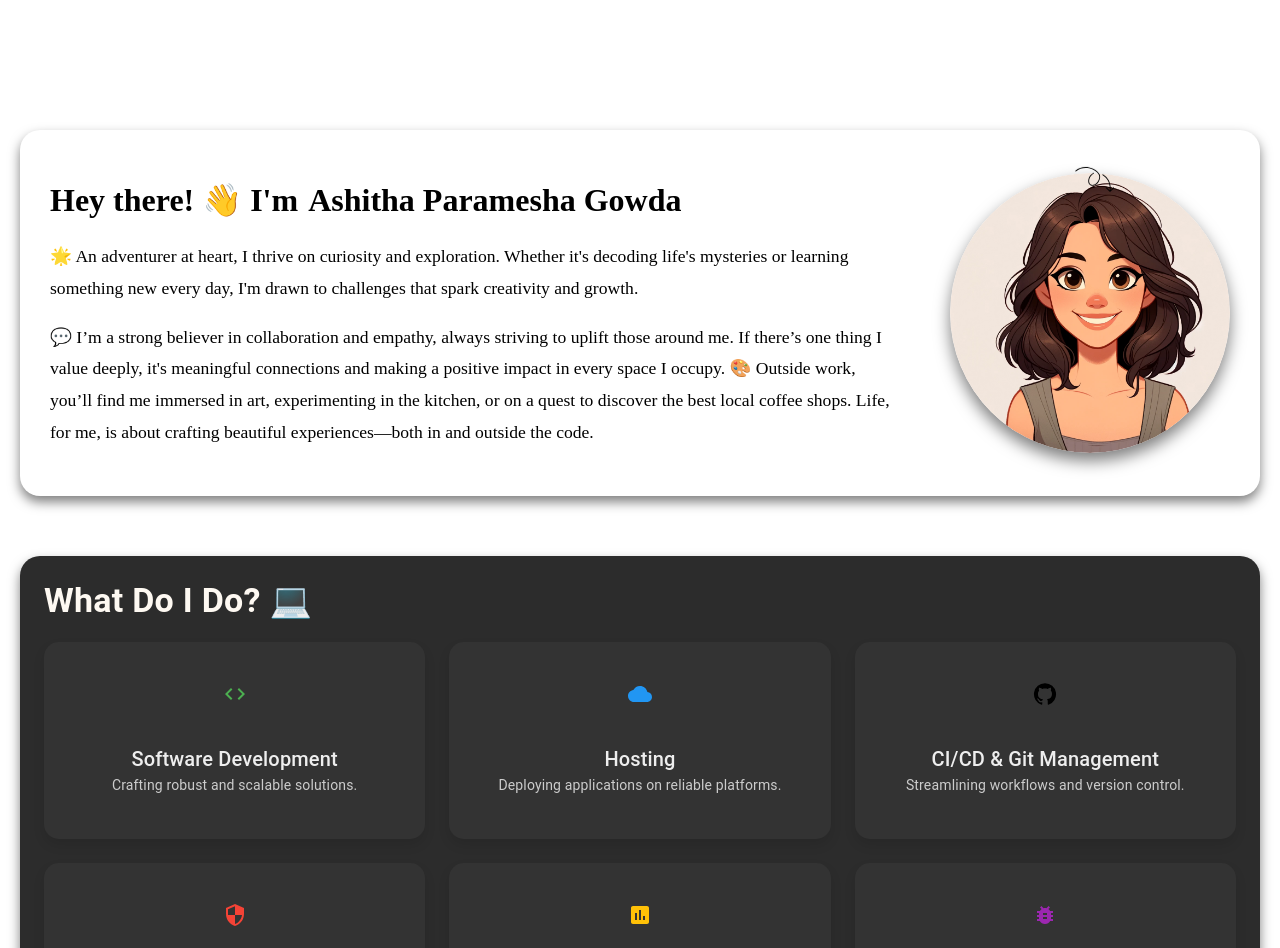
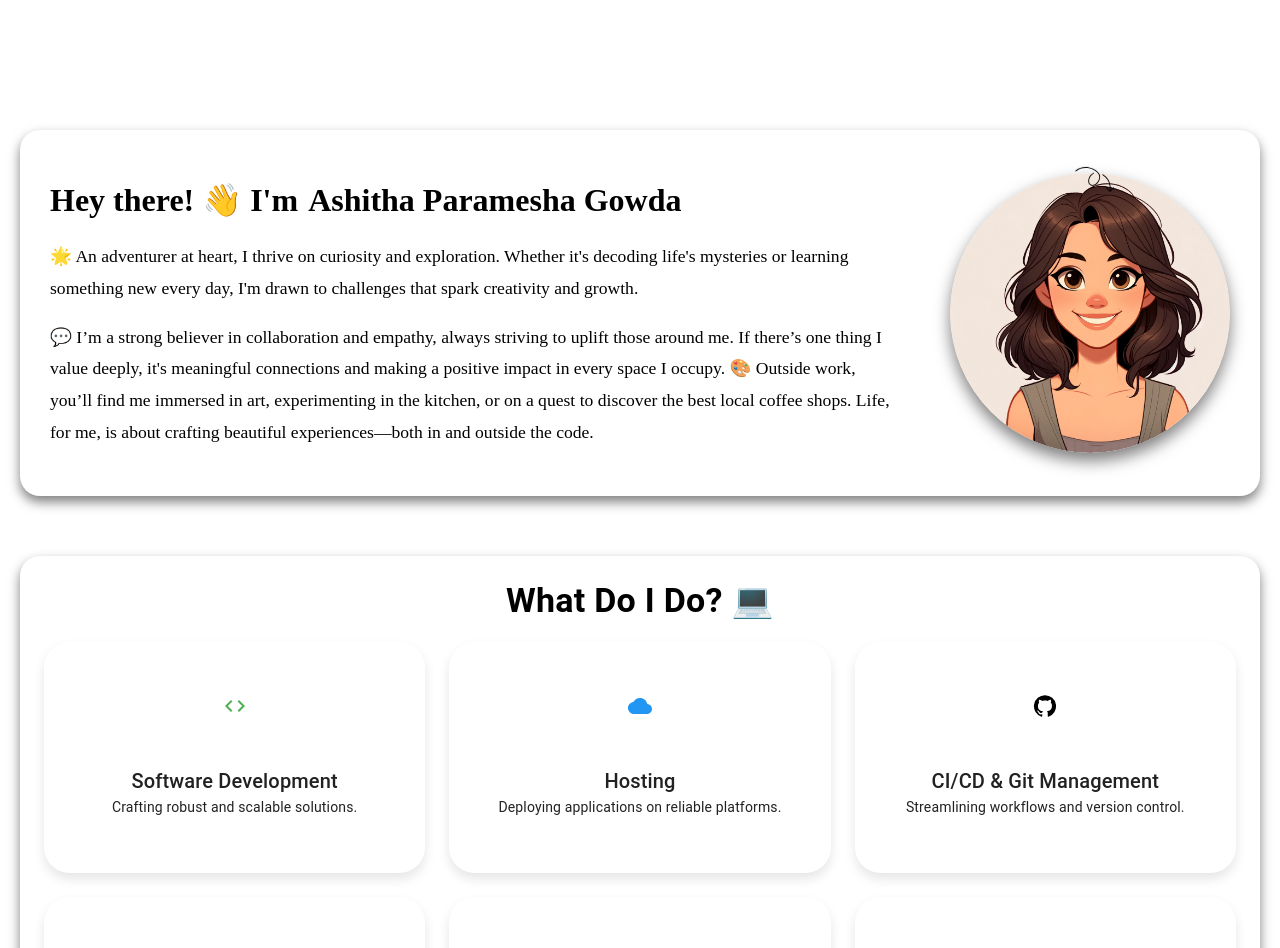
Before and after one commit to AshithaPGowda/portfolio, a Next.js app: page /home in a window 1280 px wide. Shown: the top 948 px of the page. Built offline with nearby package versions, Linux system fonts and the light colour scheme.

Commit message:
updating what do I do section

```diff
--- a/src/app/components/sectionPersonal/what DoIDo.js
+++ b/src/app/components/sectionPersonal/what DoIDo.js
@@ -1,21 +1,85 @@
 "use client";
 
 import { Card, CardContent, Grid, Typography } from "@mui/material";
-import { Code, Cloud, GitHub, Security, Assessment, BugReport, Api, Settings, Psychology } from "@mui/icons-material";
+import {
+    Code,
+    Cloud,
+    GitHub,
+    Security,
+    Assessment,
+    BugReport,
+    Api,
+    Settings,
+    Psychology,
+} from "@mui/icons-material";
 import { useState } from "react";
 import COLOURS from "@/app/colours";
 
 const WhatDoIDo = ({ theme }) => {
     const skills = [
-        { color: "#4CAF50", icon: <Code />, title: "Software Development", description: "Crafting robust and scalable solutions." },
-        { color: "#2196F3", icon: <Cloud />, title: "Hosting", description: "Deploying applications on reliable platforms." },
-        { color: "#000", icon: <GitHub />, title: "CI/CD & Git Management", description: "Streamlining workflows and version control." },
-        { color: "#F44336", icon: <Security />, title: "Testing & Security", description: "Ensuring code quality and system security." },
-        { color: "#FFC107", icon: <Assessment />, title: "Load Testing", description: "Optimizing performance under stress." },
-        { color: "#9C27B0", icon: <BugReport />, title: "Debugging", description: "Diagnosing and solving complex issues." },
-        { color: "#FF5722", icon: <Api />, title: "RESTful APIs", description: "Building efficient and scalable API integrations." },
-        { color: "#607D8B", icon: <Settings />, title: "Smart Contracts", description: "Developing secure blockchain-based applications." },
-        { color: "#8BC34A", icon: <Psychology />, title: "AI Algorithm Development", description: "Creating intelligent systems for real-world challenges." },
+        {
+            color: "#4CAF50",
+            icon: <Code />,
+            title: "Software Development",
+            description: "Crafting robust and scalable solutions.",
+            details: "Programming & Scripting: Python, Shell Scripting, SQL, C, C++, Java, C#.",
+        },
+        {
+            color: "#2196F3",
+            icon: <Cloud />,
+            title: "Hosting",
+            description: "Deploying applications on reliable platforms.",
+            details: "Tools: AWS, Docker, Jenkins, Ubuntu, Linux.",
+        },
+        {
+            color: "#000",
+            icon: <GitHub />,
+            title: "CI/CD & Git Management",
+            description: "Streamlining workflows and version control.",
+            details: "Git, CI/CD Pipelines, Jenkins, GitHub Actions.",
+        },
+        {
+            color: "#F44336",
+            icon: <Security />,
+            title: "Testing & Security",
+            description: "Ensuring code quality and system security.",
+            details: "Jest, Mocha, Chai, TDD, Rate Limiting, XSS, MITM Protection.",
+        },
+        {
+            color: "#FFC107",
+            icon: <Assessment />,
+            title: "Load Testing",
+            description: "Optimizing performance under stress.",
+            details: "Postman, LoadRunner, K6, Performance Benchmarks.",
+        },
+        {
+            color: "#9C27B0",
+            icon: <BugReport />,
+            title: "Debugging",
+            description: "Diagnosing and solving complex issues.",
+            details: "Event-Driven Systems, Error Tracking, Profiling Tools.",
+        },
+        {
+            color: "#FF5722",
+            icon: <Api />,
+            title: "RESTful APIs",
+            description: "Building efficient and scalable API integrations.",
+            details: "REST API, GraphQL, WebSockets, CQRS, Microservices.",
+        },
+        {
+            color: "#607D8B",
+            icon: <Settings />,
+            title: "Smart Contracts",
+            description: "Developing secure blockchain-based applications.",
+            details: "Solidity, Hardhat, Web3.js, Ethers.js, DeFi, NFT Development.",
+        },
+        {
+            color: "#8BC34A",
+            icon: <Psychology />,
+            title: "AI Algorithm Development",
+            description: "Creating intelligent systems for real-world challenges.",
+            details: "TensorFlow, PyTorch, Scikit-learn, AI Pipelines.",
+        },
     ];
 
     const [hoveredIndex, setHoveredIndex] = useState(null);
@@ -24,18 +88,22 @@ const WhatDoIDo = ({ theme }) => {
         <div
             style={{
                 padding: "3vh",
-                backgroundColor: theme === "LIGHT" ? "#fdfdfd" : "#2c2c2c",
+                backgroundColor: COLOURS[`SECTION_COLOUR_${theme}`],
                 borderRadius: "20px",
-                boxShadow: theme === "LIGHT" ? "0 6px 12px rgba(0, 0, 0, 0.1)" : "0 6px 12px rgba(0, 0, 0, 0.5)",
+                boxShadow:
+                    theme === "LIGHT"
+                        ? "0 6px 12px rgba(0, 0, 0, 0.1)"
+                        : "0 6px 12px rgba(0, 0, 0, 0.5)",
                 transition: "background-color 0.3s ease, box-shadow 0.3s ease",
             }}
         >
             <Typography
                 variant="h4"
                 style={{
-                    color: theme === "LIGHT" ? COLOURS.TEXT_COLOUR_LIGHT : COLOURS.TEXT_COLOUR_DARK,
+                    color: COLOURS[`TEXT_COLOUR_${theme}`],
                     fontWeight: "bold",
                     marginBottom: "20px",
+                    textAlign: "center",
                 }}
             >
                 What Do I Do? 💻
@@ -49,33 +117,76 @@ const WhatDoIDo = ({ theme }) => {
                             onMouseLeave={() => setHoveredIndex(null)}
                             style={{
                                 textAlign: "center",
-                                padding: "20px",
-                                borderRadius: "15px",
-                                boxShadow: hoveredIndex === index
-                                    ? "0 10px 20px rgba(0, 0, 0, 0.2)"
-                                    : "0 6px 12px rgba(0, 0, 0, 0.1)",
+                                padding: "4vh",
+                                borderRadius: "2vw",
+                                boxShadow:
+                                    hoveredIndex === index
+                                        ? "0 10px 20px rgba(0, 0, 0, 0.2)"
+                                        : "0 6px 12px rgba(0, 0, 0, 0.1)",
                                 transform: hoveredIndex === index ? "scale(1.05)" : "scale(1)",
                                 transition: "transform 0.3s ease, box-shadow 0.3s ease, background-color 0.3s ease",
-                                backgroundColor: hoveredIndex === index ? skill.color : theme === "LIGHT" ? "#fff" : "#333",
-                                color: hoveredIndex === index ? "#fff" : theme === "LIGHT" ? "#222" : "#eee",
+                                backgroundColor:
+                                    hoveredIndex === index
+                                        ? skill.color
+                                        : COLOURS[`CARD_COLOUR_${theme}`],
+                                color:
+                                    hoveredIndex === index
+                                        ? "#fff"
+                                        : COLOURS[`SECTION_COLOUR_${theme}`],
+                                display: "flex",
+                                flexDirection: "column",
+                                justifyContent: "space-between",
+                                gap: "10px",
                             }}
                         >
-                            <div style={{ fontSize: "3rem", marginBottom: "10px", color: hoveredIndex === index ? "#fff" : skill.color }}>
+                            <div
+                                style={{
+                                    fontSize: "3rem",
+                                    marginBottom: "10px",
+                                    color:
+                                        hoveredIndex === index ? "#fff" : skill.color,
+                                }}
+                            >
                                 {skill.icon}
                             </div>
                             <CardContent>
                                 <Typography
                                     variant="h6"
-                                    style={{ color: hoveredIndex === index ? "#fff" : theme === "LIGHT" ? "#222" : "#eee" }}
+                                    style={{
+                                        color:
+                                            hoveredIndex === index
+                                                ? "#fff"
+                                                : COLOURS[`TEXT_COLOUR_${theme}`],
+                                        transition: "transform 0.3s ease",
+                                        transform: hoveredIndex === index
+                                            ? "translateY(-10px)"
+                                            : "translateY(0)",
+                                    }}
                                 >
                                     {skill.title}
                                 </Typography>
                                 <Typography
                                     variant="body2"
-                                    style={{ color: hoveredIndex === index ? "#fff" : theme === "LIGHT" ? "#555" : "#ccc" }}
+                                    style={{
+                                        color:
+                                            hoveredIndex === index
+                                                ? "#fff"
+                                                : COLOURS[`TEXT_COLOUR_${theme}`],
+                                    }}
                                 >
                                     {skill.description}
                                 </Typography>
+                                {hoveredIndex === index && (
+                                    <Typography
+                                        variant="body2"
+                                        style={{
+                                            marginTop: "10px",
+                                            color: "#fff",
+                                        }}
+                                    >
+                                        {skill.details}
+                                    </Typography>
+                                )}
                             </CardContent>
                         </Card>
                     </Grid>
```
